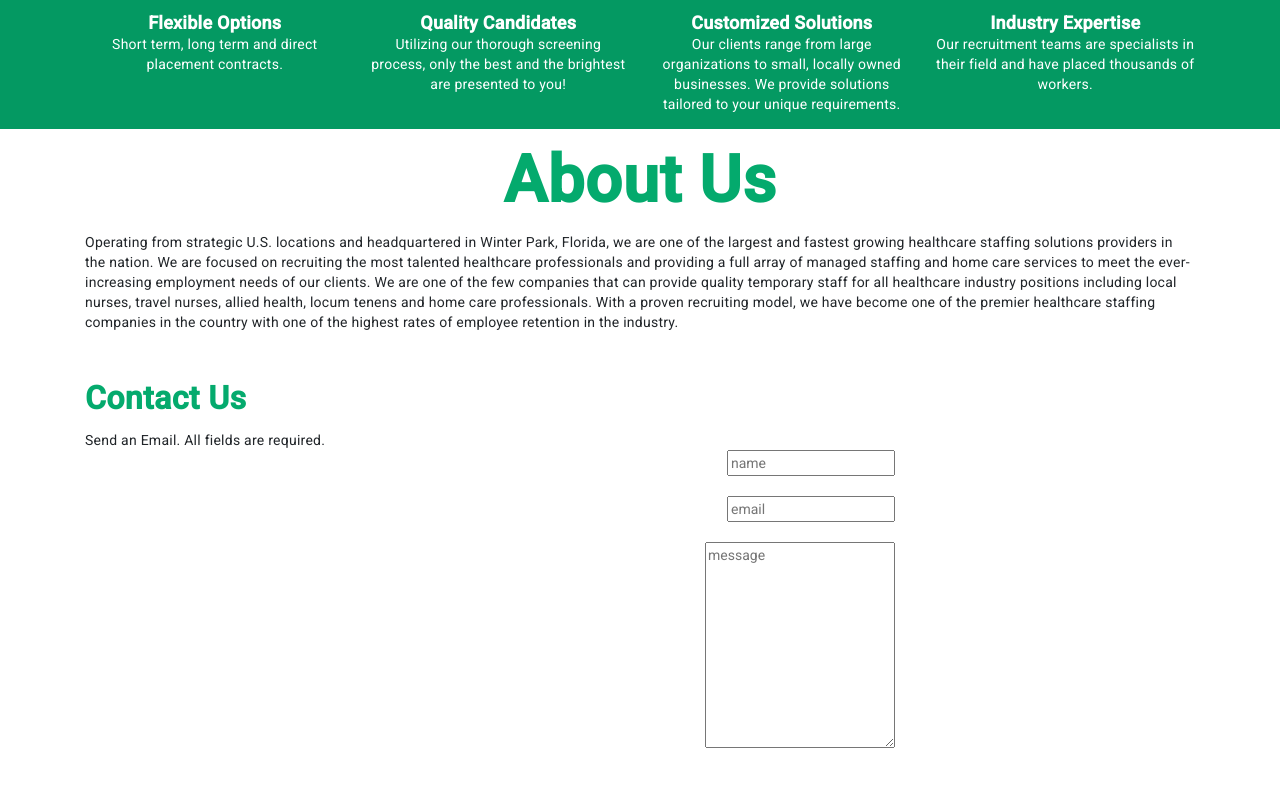
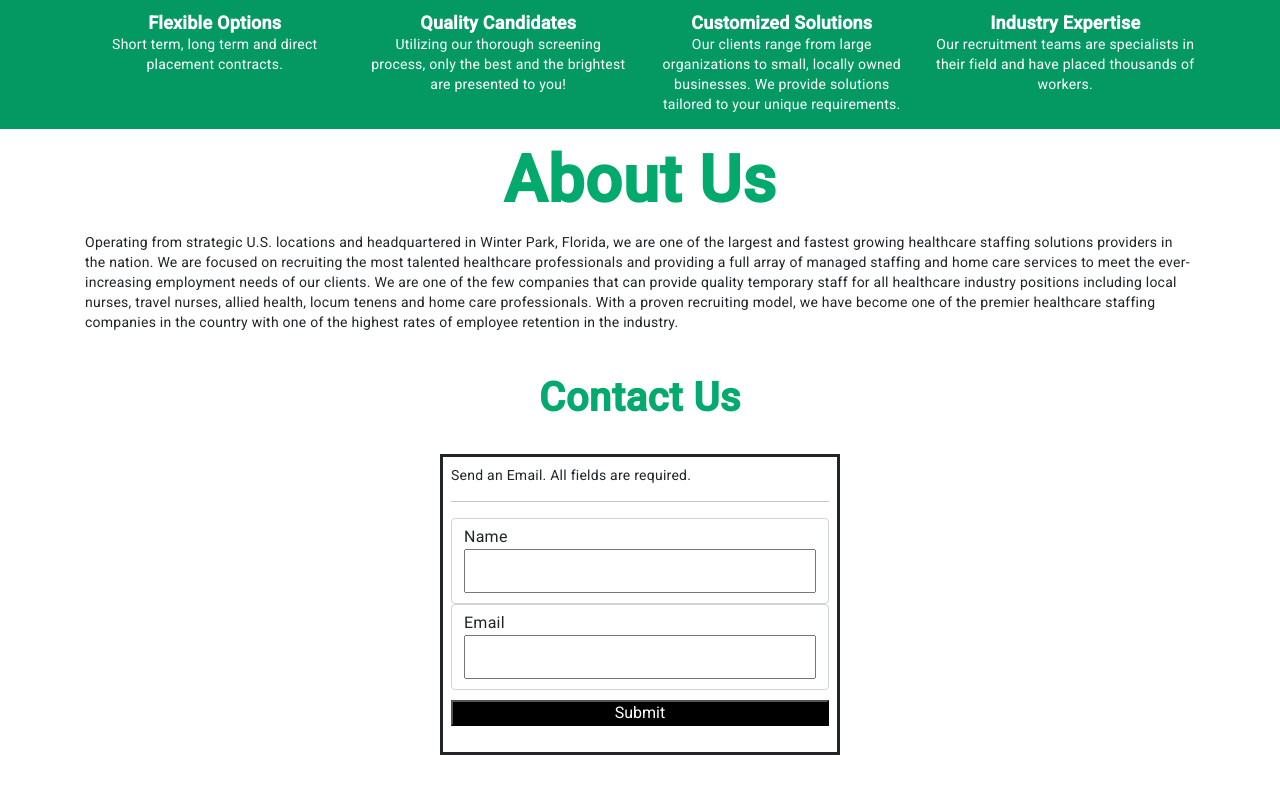
Before and after one commit to Axonn1018/basic-site-test, an Angular app: page / in a window 1280 px wide. Shown: the part 594-1388 px from the top of the page. Built offline with nearby package versions, Linux system fonts and the light colour scheme.

Commit message:
Form Update

```diff
--- a/src/app/app.module.ts
+++ b/src/app/app.module.ts
@@ -5,6 +5,8 @@ import { AppRoutingModule } from './app-routing.module';
 import { AppComponent } from './app.component';
 import { HomepageComponent } from './homepage/homepage.component';
 import { NavbarComponent } from './navbar/navbar.component';
+
+import { ReactiveFormsModule } from '@angular/forms';
 
 //import { MatSlideToggleModule } from '@angular/material/slide-toggle';
 
@@ -17,6 +19,7 @@ import { NavbarComponent } from './navbar/navbar.component';
   imports: [
     BrowserModule,
     AppRoutingModule,
+    ReactiveFormsModule,
     //MatSlideToggleModule
   ],
   providers: [],
--- a/src/app/homepage/homepage.component.html
+++ b/src/app/homepage/homepage.component.html
@@ -76,10 +76,21 @@
 
 <div class="container">
   <h2 class="title-contact">Contact Us</h2>
-  Send an Email. All fields are required. <br>
-  <div style="margin-right: 300px; text-align: right">
-  <input type="text" placeholder="name"> <br><br>
-  <input type="text" placeholder="email"> <br><br>
-  <textarea placeholder="message" cols="23" rows="10"></textarea> <br><br>
-  </div>
+  <form [formGroup]="newMsg" (ngSubmit)="sendMsg()">
+    Send an Email. All fields are required. <hr>
+    <div class="form-control">
+      <label for="name">Name</label>
+      <input formControlName="name" id="name" type="name">
+    </div>
+
+    <div class="form-control">
+      <label for="email">Email</label>
+      <input formControlName="email" id="email" type="email">
+    </div>
+
+    <!-- <textarea placeholder="message" cols="23" rows="10"></textarea> <br><br> -->
+
+    <button class=btn-msg type="submit">Submit</button>
+
+  </form>
 </div>
--- a/src/app/homepage/homepage.component.scss
+++ b/src/app/homepage/homepage.component.scss
@@ -7,9 +7,9 @@
 
 .title-contact {
     color:#04AA6D;
-    //text-align: center;
+    text-align: center;
     font-weight: bold;
-    font-size: 32px;
+    font-size: 40px;
 }
 
 .title-about {
@@ -38,3 +38,29 @@
 .col {
     margin-top: 15px;
 }
+
+form {
+    max-width: 400px;
+    margin: 40px auto;
+    padding: 8px 8px 16px;
+    border-style: solid;
+}
+
+.form-control {
+    padding-bottom: 10px;
+    input, label {
+        display: block;
+    }
+    input {
+        padding: 8px;
+        width: 100%;
+    }
+}
+
+.btn-msg {
+    background-color: black;
+    color: white;
+    width: 100%;
+    font-size: 16px;
+    margin: 10px auto;
+}
--- a/src/app/homepage/homepage.component.ts
+++ b/src/app/homepage/homepage.component.ts
@@ -1,4 +1,5 @@
 import { Component, OnInit } from '@angular/core';
+import { FormControl, FormGroup } from '@angular/forms';
 
 @Component({
   selector: 'app-homepage',
@@ -8,6 +9,11 @@ import { Component, OnInit } from '@angular/core';
 export class HomepageComponent implements OnInit {
 
   showDetail = false;
+
+  newMsg = new FormGroup({
+    name: new FormControl(''),
+    email: new FormControl(''),
+  });
 
   constructor() { }
 
@@ -23,4 +29,9 @@ export class HomepageComponent implements OnInit {
     console.log("Testing click action on a tag item.");
   }
 
+  sendMsg(){
+    console.log("Logging name: ", this.newMsg.value.name);
+    console.log("Logging email: ", this.newMsg.value.email);
+  }
+
 }
```
